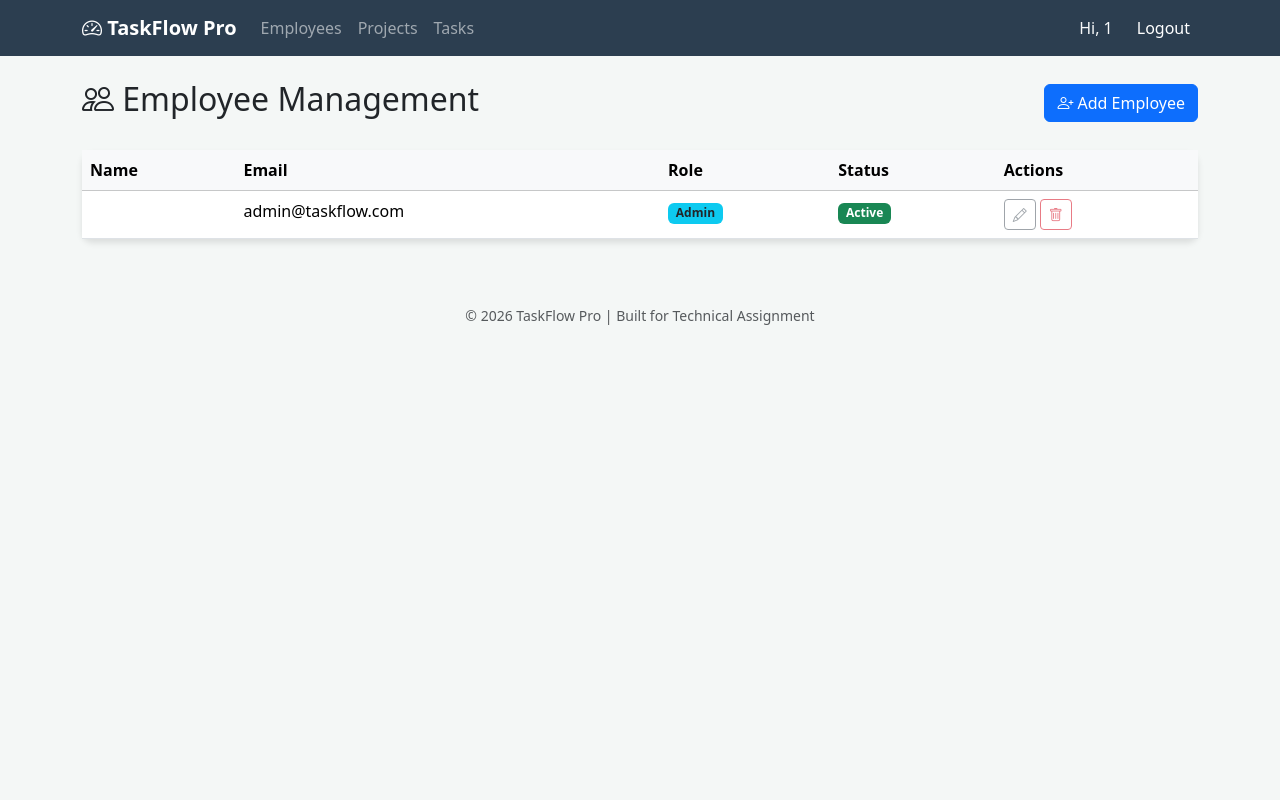
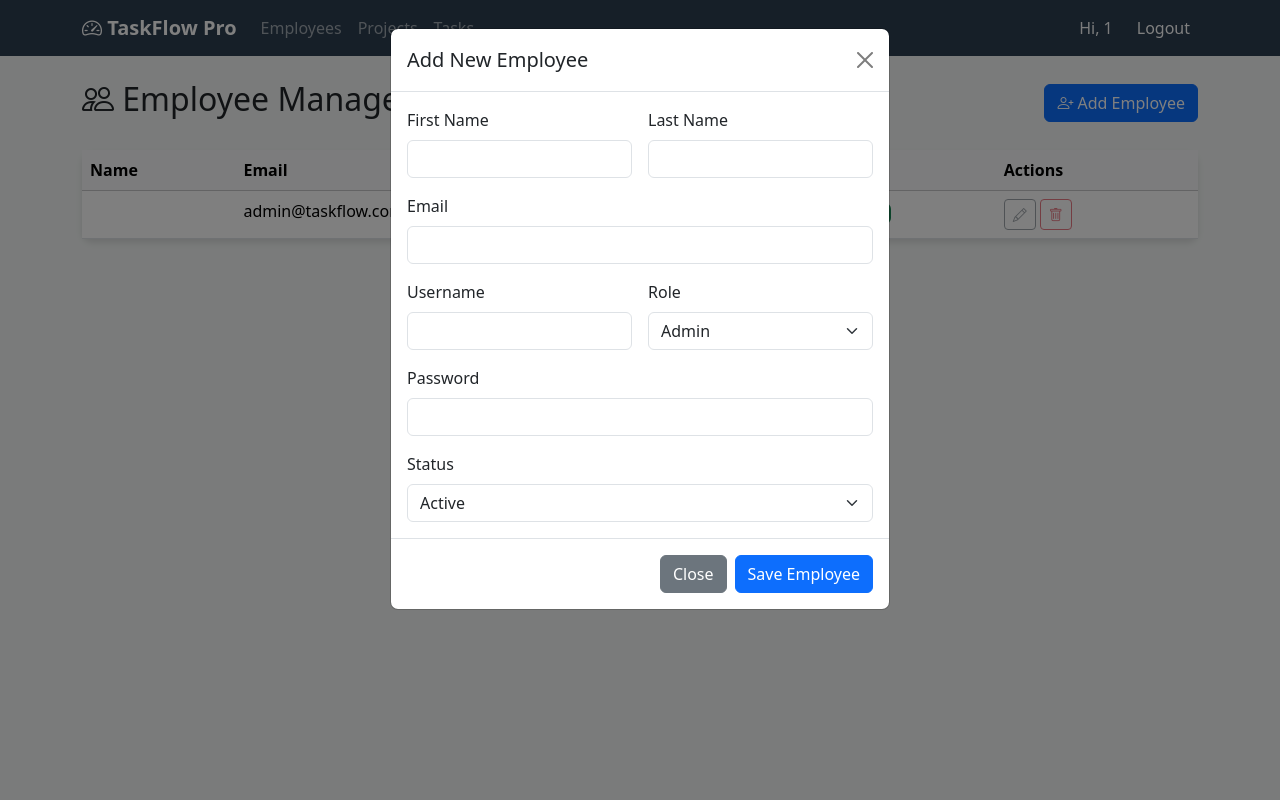
Before and after one commit to Tushargtech/TaskFlowPro, a PHP site: page /views/users.php in a window 1280 px wide, after a click on "Add Employee". Run offline with PHP 8.4, Linux system fonts and the light colour scheme; a user stored in the database is signed in; data comes from the database, SQL or seed files in the repository.

Commit message:
Implemented Create and Read operations for Employee Management

```diff
--- a/src/classes/User.php
+++ b/src/classes/User.php
@@ -32,6 +32,45 @@ class User
         return false;
     }
 
+    public function getAllUsers(): array
+    {
+        $stmt = $this->pdo->prepare(
+            "SELECT u.*, r.role_title
+             FROM users u
+             JOIN user_roles r ON u.user_role_id = r.role_id
+             ORDER BY u.user_created_on DESC"
+        );
+
+        $stmt->execute();
+
+        return $stmt->fetchAll(PDO::FETCH_ASSOC);
+    }
+
+    public function createUser(array $data): bool
+    {
+        if (session_status() !== PHP_SESSION_ACTIVE) {
+            session_start();
+        }
+
+        $hashedPassword = password_hash($data['password'], PASSWORD_BCRYPT);
+
+        $sql = "INSERT INTO users (user_login, user_email, user_password, user_first_name, user_last_name, user_role_id, user_status, user_created_by)
+                VALUES (:login, :email, :password, :fname, :lname, :role, :status, :created_by)";
+
+        $stmt = $this->pdo->prepare($sql);
+
+        return $stmt->execute([
+            'login' => $data['login'],
+            'email' => $data['email'],
+            'password' => $hashedPassword,
+            'fname' => $data['first_name'],
+            'lname' => $data['last_name'],
+            'role' => $data['role_id'],
+            'status' => $data['status'],
+            'created_by' => $_SESSION['user_id'] ?? null,
+        ]);
+    }
+
     public function logout(): void
     {
         if (session_status() !== PHP_SESSION_ACTIVE) {
--- a/views/users.php
+++ b/views/users.php
@@ -4,16 +4,17 @@ declare(strict_types=1);
 
 require_once __DIR__ . '/../config/db.php';
 require_once __DIR__ . '/../src/includes/auth_middleware.php';
+require_once __DIR__ . '/../src/classes/User.php';
 
 if (($_SESSION['user_role'] ?? null) !== 1) {
-    header('Location: dashboard.php');
-    exit();
+  header('Location: dashboard.php');
+  exit();
 }
 
+$userObj = new User($pdo);
+$users = $userObj->getAllUsers();
+
 include __DIR__ . '/../src/includes/header.php';
-
-$query = 'SELECT u.user_first_name, u.user_last_name, u.user_email, u.user_status, r.role_title FROM users u JOIN user_roles r ON u.user_role_id = r.role_id';
-$users = $pdo->query($query)->fetchAll();
 ?>
 
 <div class="d-flex justify-content-between align-items-center mb-4">
@@ -67,4 +68,57 @@ $users = $pdo->query($query)->fetchAll();
   </div>
 </div>
 
+<div class="modal fade" id="addUserModal" tabindex="-1" aria-labelledby="addUserModalLabel" aria-hidden="true">
+  <div class="modal-dialog">
+    <form action="../src/processes/user_create.php" method="post" class="modal-content">
+      <div class="modal-header">
+        <h5 class="modal-title" id="addUserModalLabel">Add New Employee</h5>
+        <button type="button" class="btn-close" data-bs-dismiss="modal" aria-label="Close"></button>
+      </div>
+      <div class="modal-body">
+        <div class="row g-3">
+          <div class="col-md-6">
+            <label class="form-label" for="first_name">First Name</label>
+            <input type="text" id="first_name" name="first_name" class="form-control" required>
+          </div>
+          <div class="col-md-6">
+            <label class="form-label" for="last_name">Last Name</label>
+            <input type="text" id="last_name" name="last_name" class="form-control" required>
+          </div>
+          <div class="col-12">
+            <label class="form-label" for="email">Email</label>
+            <input type="email" id="email" name="email" class="form-control" required>
+          </div>
+          <div class="col-md-6">
+            <label class="form-label" for="login">Username</label>
+            <input type="text" id="login" name="login" class="form-control" required>
+          </div>
+          <div class="col-md-6">
+            <label class="form-label" for="role_id">Role</label>
+            <select id="role_id" name="role_id" class="form-select">
+              <option value="1">Admin</option>
+              <option value="2">User</option>
+            </select>
+          </div>
+          <div class="col-12">
+            <label class="form-label" for="password">Password</label>
+            <input type="password" id="password" name="password" class="form-control" required>
+          </div>
+          <div class="col-12">
+            <label class="form-label" for="status">Status</label>
+            <select id="status" name="status" class="form-select">
+              <option value="Active">Active</option>
+              <option value="Inactive">Inactive</option>
+            </select>
+          </div>
+        </div>
+      </div>
+      <div class="modal-footer">
+        <button type="button" class="btn btn-secondary" data-bs-dismiss="modal">Close</button>
+        <button type="submit" class="btn btn-primary">Save Employee</button>
+      </div>
+    </form>
+  </div>
+</div>
+
 <?php include __DIR__ . '/../src/includes/footer.php'; ?>
```
Also changed, not shown: src/processes/user_create.php (added, +36 -0 lines).
